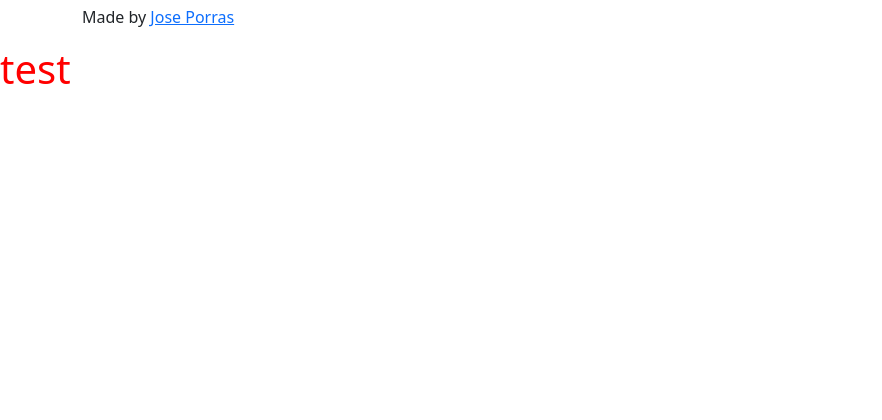
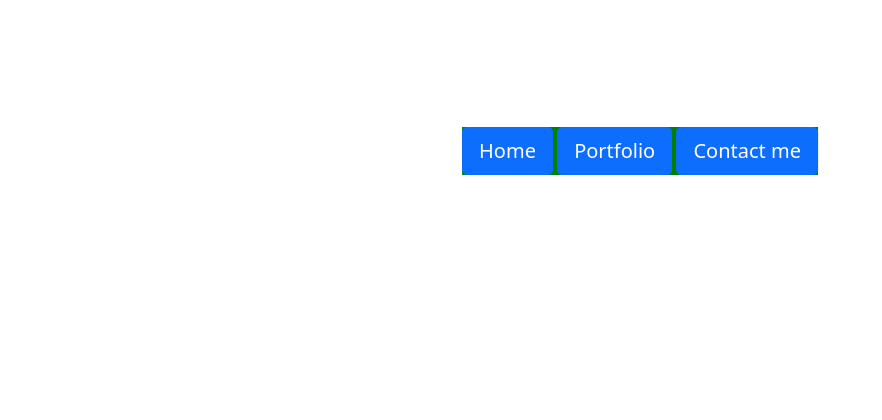
Before and after one commit to tak291/Portfolio, a Python web app: template homepage/templates/homepage/index.html in a window 1280 px wide. Shown: the part 249-669 px from the top of the page, without its empty margins (0-882 px from the left). Run offline with Jinja, Linux system fonts and the light colour scheme; the template is opened without the code that fills it, so the values that code supplies are empty.

Commit message:
Lol, this is poop. Lets make it better

```diff
--- a/homepage/templates/homepage/index.html
+++ b/homepage/templates/homepage/index.html
@@ -9,16 +9,17 @@
     <meta name="viewport" content="width=device-width, initial-scale=1.0">
     <link rel="stylesheet" href="mystyle.css">
     <title>Jose Porras Dev</title>
-    <div>
-        <nav>
-            <a href="#" button type="button" class="btn btn-primary btn-lg">Home</a>
-            <a href="#" button type="button" class = "btn btn-primary btn-lg">Portfolio</a></button>
-            <a href="#" button type="button" class="btn btn-primary btn-lg">Contact me</button></a>
-        </nav>
-    </div>
+
 </head>
 
 <body>
+    <div class="navbar-center">
+        <nav>
+           <a href="#" button type="button" class="btn btn-primary btn-lg">Home</a>
+            <a href="#" button type="button" class = "btn btn-primary btn-lg">Portfolio</a></button>
+           <a href="#" button type="button" class="btn btn-primary btn-lg">Contact me</button></a>
+       </nav>
+   </div>
     <div class="container">
         <iframe src="https://www.biscayneboats.com" width="500" height="200" frameborder="0"></iframe>
         con
@@ -33,6 +34,6 @@
         </address>
     </div>
 
-    <h1>test</h1>
+
 </footer>
 </html>
--- a/homepage/templates/homepage/mystyle.css
+++ b/homepage/templates/homepage/mystyle.css
@@ -1,3 +1,16 @@
-h1 {
-    color: red;
+.navbar-center  {
+    float: none;
+    position: absolute;
+    top: 50%;
+    left: 50%;
+    transform: translate(-50%, -50%);
+  }
+
+.container {
+    background-color: red;
 }
+
+
+div {
+    background-color :green;
+}
```
